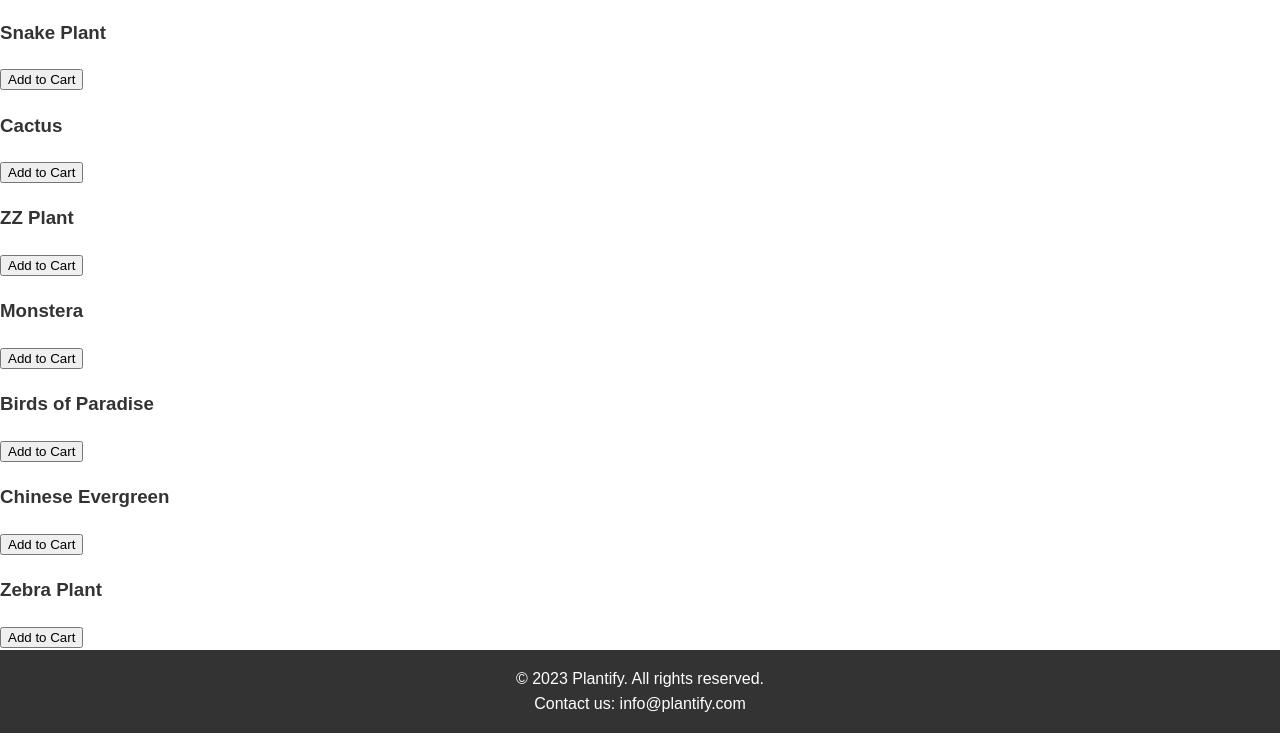
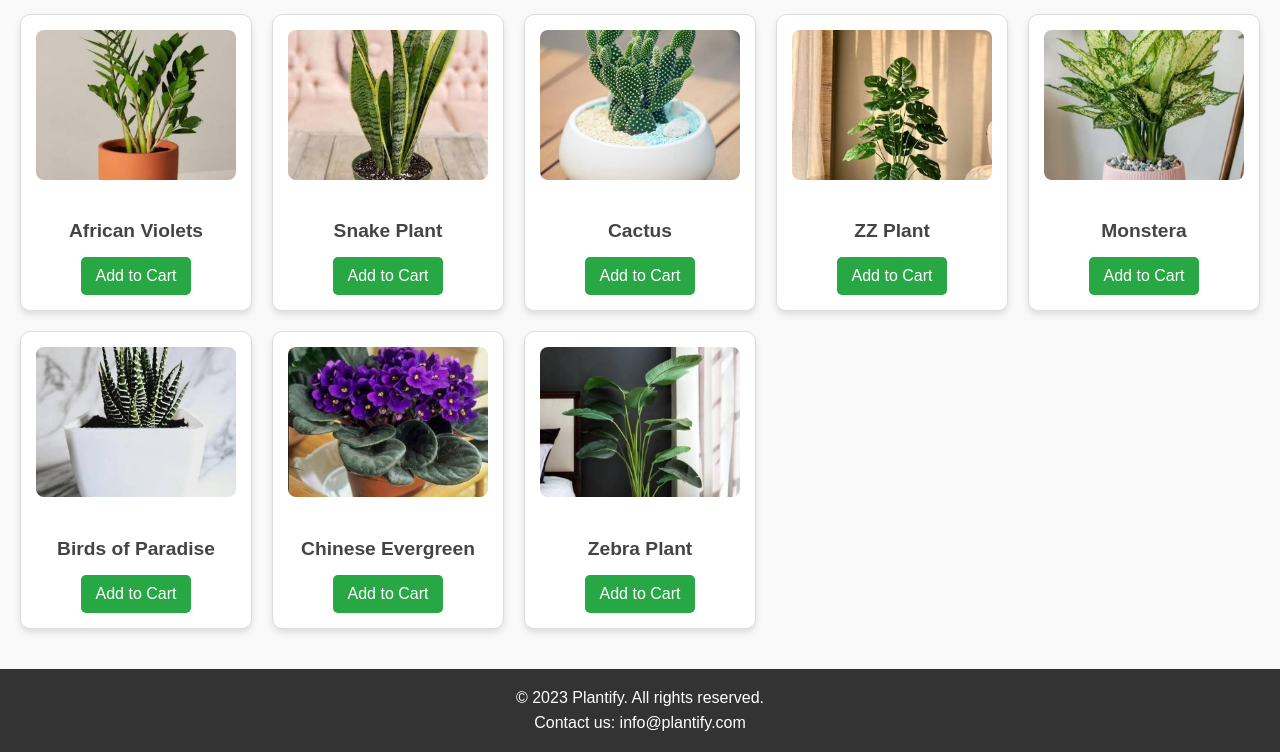
Before and after one commit to nafeesathfidha/plantify, a plain HTML site: page plants.html in a window 1280 px wide. Shown: the part 372-1124 px from the top of the page. Drawn offline with Linux system fonts and the light colour scheme.

Commit message:
Plant  card updated

```diff
--- a/plants.html
+++ b/plants.html
@@ -26,34 +26,42 @@
     <h2>Types of Plants</h2>
     <div class="product-grid">
       <div class="product-card">
+        <img src="images/plant.jpg" alt="plant">
         <h3>African Violets</h3>
         <button onclick="alert('African Violets added to cart!')">Add to Cart</button>
       </div>
       <div class="product-card">
+        <img src="images/plant1.jpg" alt="plant">
         <h3>Snake Plant</h3>
         <button onclick="alert('Snake Plant added to cart!')">Add to Cart</button>
       </div>
       <div class="product-card">
+        <img src="images/plant7.jpg" alt="plant">
         <h3>Cactus</h3>
         <button onclick="alert('Cactus added to cart!')">Add to Cart</button>
       </div>
       <div class="product-card">
+        <img src="images/plant3.jpg" alt="plant">
         <h3>ZZ Plant</h3>
         <button onclick="alert('ZZ Plant added to cart!')">Add to Cart</button>
       </div>
       <div class="product-card">
+        <img src="images/plant4.jpg" alt="plant">
         <h3>Monstera</h3>
         <button onclick="alert('Monstera added to cart!')">Add to Cart</button>
       </div>
       <div class="product-card">
+        <img src="images/plant5.jpg" alt="plant">
         <h3>Birds of Paradise</h3>
         <button onclick="alert('Birds of Paradise added to cart!')">Add to Cart</button>
       </div>
       <div class="product-card">
+        <img src="images/plant6.jpg" alt="plant">
         <h3>Chinese Evergreen</h3>
         <button onclick="alert('Chinese Evergreen added to cart!')">Add to Cart</button>
       </div>
       <div class="product-card">
+        <img src="images/plasnt2.jpg" alt="plant">
         <h3>Zebra Plant</h3>
         <button onclick="alert('Zebra Plant added to cart!')">Add to Cart</button>
       </div>
--- a/styles.css
+++ b/styles.css
@@ -163,7 +163,7 @@ footer p {
 
 /* Admin Dashboard Styles */
 .sidebar {
-    width: 250px;
+    width: 100%;
     background-color: #6ab04c;
     color: white;
     height: 100vh;
@@ -317,3 +317,71 @@ table td button:hover {
 .login-container button:hover {
     background-color: #5a993e;
 }
+
+/* General Section Styling */
+.product-section {
+    padding: 40px 20px;
+    background-color: #f9f9f9;
+    text-align: center;
+  }
+
+  .product-section h2 {
+    margin-bottom: 30px;
+    font-size: 2.5rem;
+    color: #333;
+    font-weight: bold;
+  }
+
+  /* Grid Layout */
+  .product-grid {
+    display: grid;
+    grid-template-columns: repeat(auto-fit, minmax(200px, 1fr));
+    gap: 20px;
+    justify-content: center;
+  }
+
+  /* Product Card Styling */
+  .product-card {
+    background-color: #fff;
+    border: 1px solid #ddd;
+    border-radius: 10px;
+    box-shadow: 0 4px 6px rgba(0, 0, 0, 0.1);
+    overflow: hidden;
+    transition: transform 0.3s ease, box-shadow 0.3s ease;
+    text-align: center;
+    padding: 15px;
+  }
+
+  .product-card:hover {
+    transform: translateY(-5px);
+    box-shadow: 0 6px 12px rgba(0, 0, 0, 0.15);
+  }
+
+  .product-card img {
+    width: 100%;
+    height: 150px;
+    object-fit: cover;
+    border-radius: 8px;
+    margin-bottom: 10px;
+  }
+
+  .product-card h3 {
+    font-size: 1.2rem;
+    color: #444;
+    margin-bottom: 10px;
+  }
+
+  .product-card button {
+    background-color: #28a745;
+    color: #fff;
+    border: none;
+    padding: 10px 15px;
+    border-radius: 5px;
+    cursor: pointer;
+    font-size: 1rem;
+    transition: background-color 0.3s ease;
+  }
+
+  .product-card button:hover {
+    background-color: #218838;
+  }
```
Also changed, not shown: admin.html (+1 -1 lines), images/plant.jpg (added), images/plant1.jpg (added), images/plant3.jpg (added), images/plant4.jpg (added), images/plant5.jpg (added), images/plant6.jpg (added), images/plant7.jpg (added), images/plasnt2.jpg (added).
